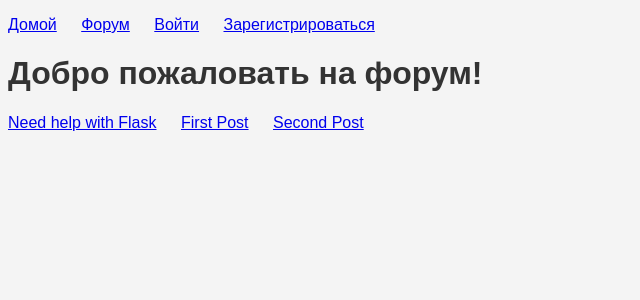
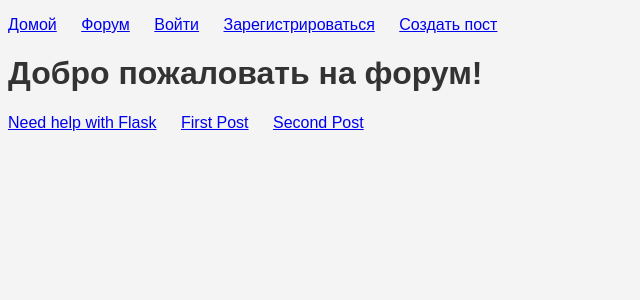
Before and after one commit to xYarvinx/Web_Forum_Flask, a Flask app: page /forum in a window 1280 px wide. Shown: the top 300 px of the page, without its empty margins (0-640 px from the left). Run offline with Flask 3, Linux system fonts and the light colour scheme.

Commit message:
Реализовал кнопку ))))

```diff
--- a/templates/base.html
+++ b/templates/base.html
@@ -15,6 +15,7 @@
             <li><a href="/forum">Форум</a></li>
             <li><a href="/login">Войти</a></li>
             <li><a href="/register">Зарегистрироваться</a></li>
+            <li><a href="/create_post">Создать пост</a></li> <!-- кнопка для создания поста -->
             <!-- здесь можно добавить дополнительные ссылки для навигации -->
         </ul>
     </nav>
```
